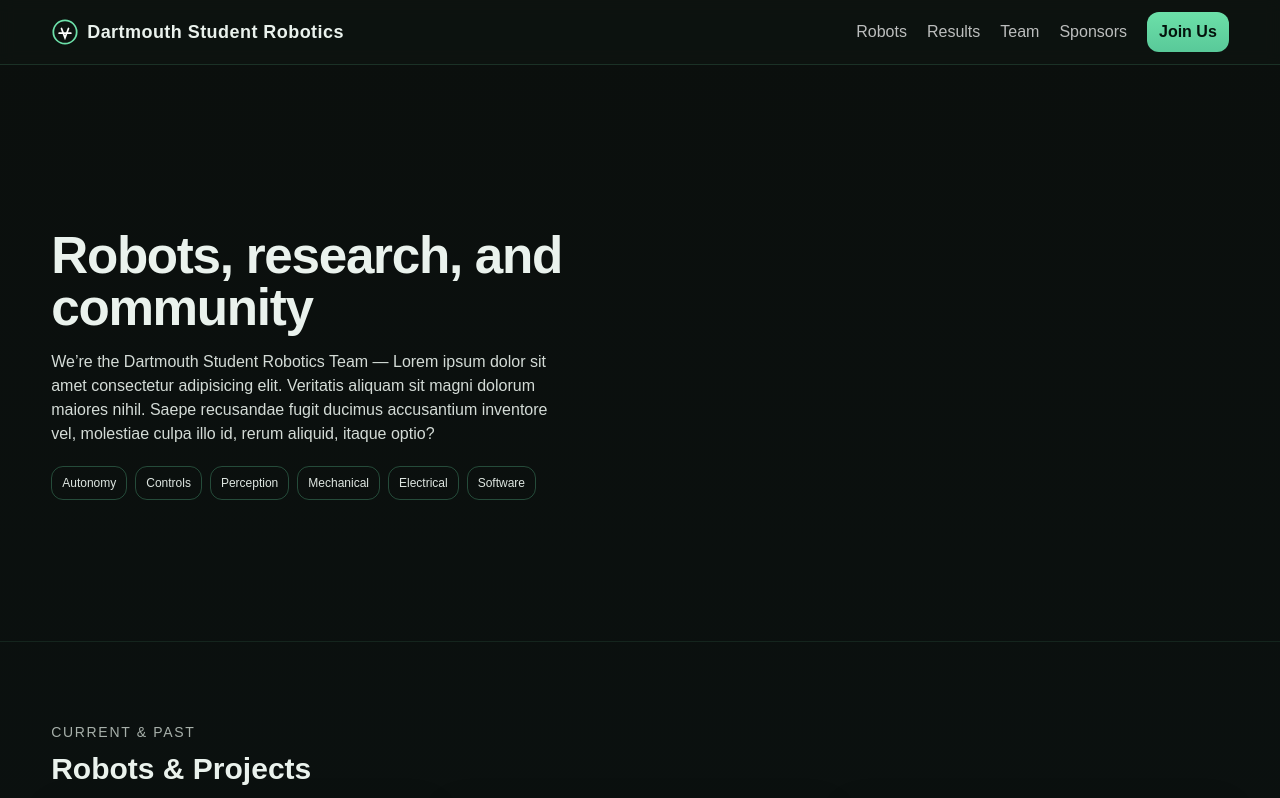
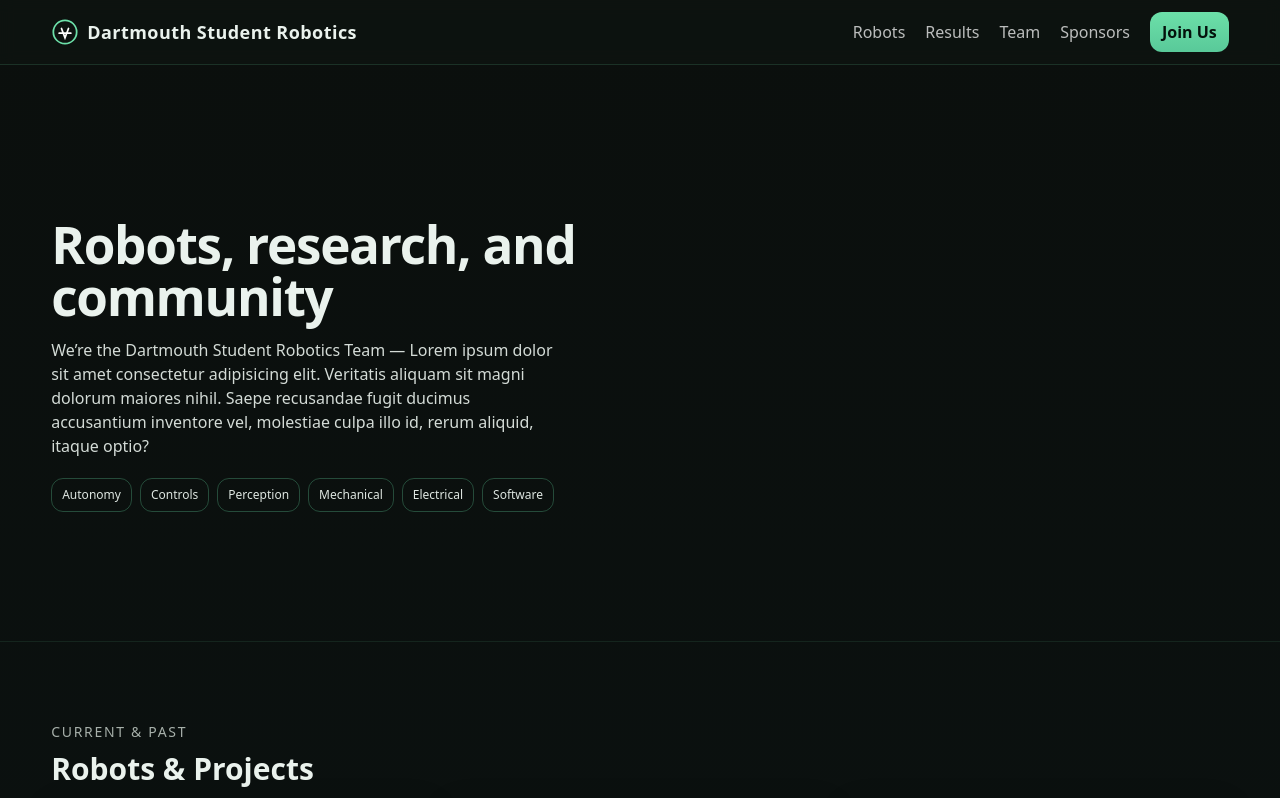
Before and after one commit to Dartmouth-Students-Robotics-Team/team-website, a Vue app: page /#/ in a window 1280 px wide. Shown: the top 798 px of the page. Built offline with nearby package versions, Linux system fonts and the light colour scheme.

Commit message:
Removed font fully and removed dev tools from prod

```diff
--- a/index.html
+++ b/index.html
@@ -7,7 +7,7 @@
     <title>Dartmouth Student Robotics</title>
     <meta name="description" content="Dartmouth Student Robotics Team – projects, competitions, and community." />
   </head>
-  <body class="bg-dartmouth-bg text-dartmouth-ink font-sans">
+  <body class="bg-dartmouth-bg text-dartmouth-ink">
     <div id="app"></div>
     <script type="module" src="/src/main.ts"></script>
   </body>
--- a/src/assets/main.css
+++ b/src/assets/main.css
@@ -1,10 +1,6 @@
 @import "tailwindcss";
 
 @theme {
-  --font-sans: "Arimo", ui-sans-serif, system-ui, -apple-system,
-    "Segoe UI", Roboto, "Helvetica Neue", Arial, "Noto Sans",
-    "Apple Color Emoji", "Segoe UI Emoji", "Segoe UI Symbol",
-    "Noto Color Emoji";
 
   --color-dartmouth-green: #00693E;
   --color-dartmouth-ink: #eaf2ed;
--- a/vite.config.ts
+++ b/vite.config.ts
@@ -5,9 +5,13 @@ import vueJsx from '@vitejs/plugin-vue-jsx'
 import vueDevTools from 'vite-plugin-vue-devtools'
 import tailwind from '@tailwindcss/postcss'
 
-export default defineConfig({
+export default defineConfig(({ mode }) => ({
   base: '/team-website/',
-  plugins: [vue(), vueJsx(), vueDevTools()],
+  plugins: [
+    vue(),
+    vueJsx(),
+    ...(mode === 'development' ? [vueDevTools()] : []),
+  ],
   css: { postcss: { plugins: [tailwind()] } },
   resolve: { alias: { '@': fileURLToPath(new URL('./src', import.meta.url)) } },
-})
+}))
```
